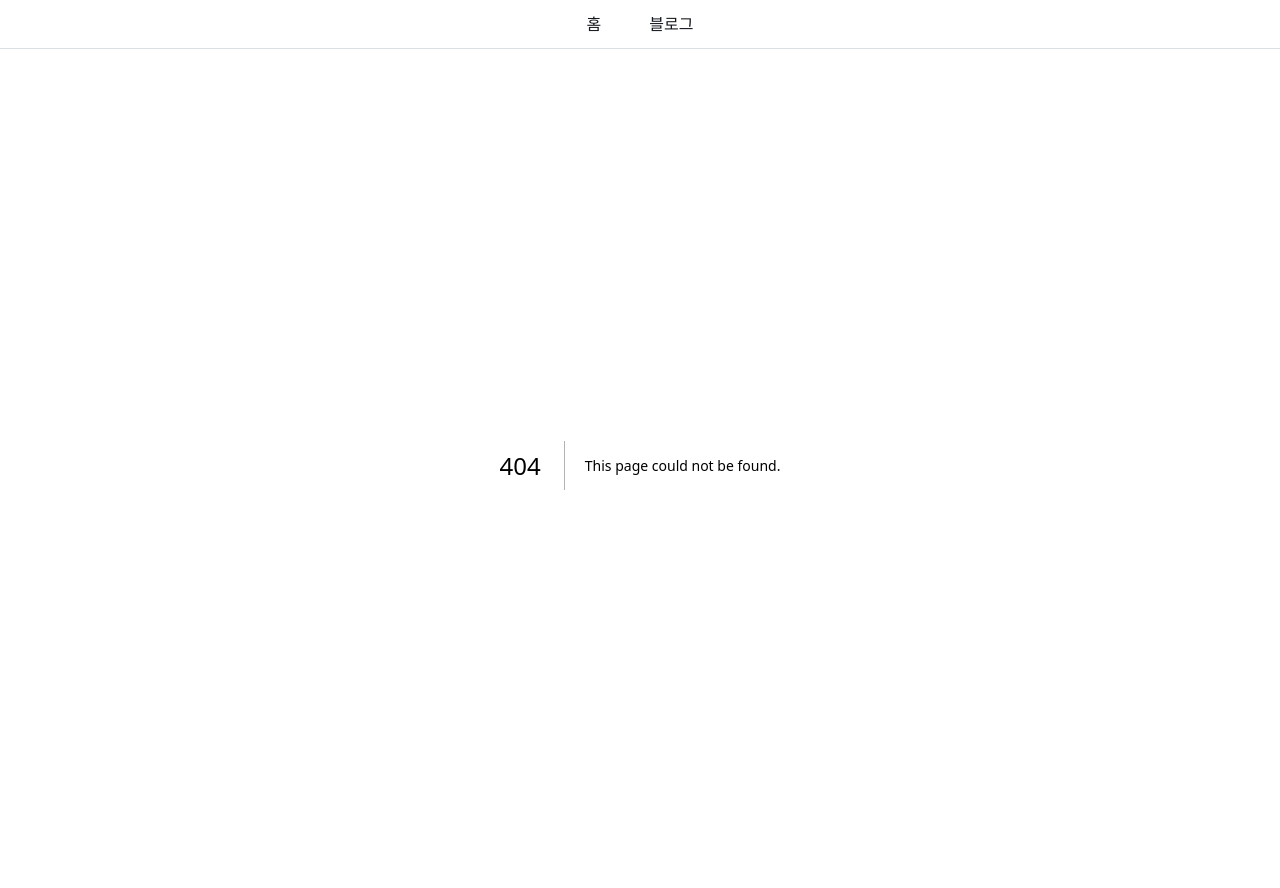
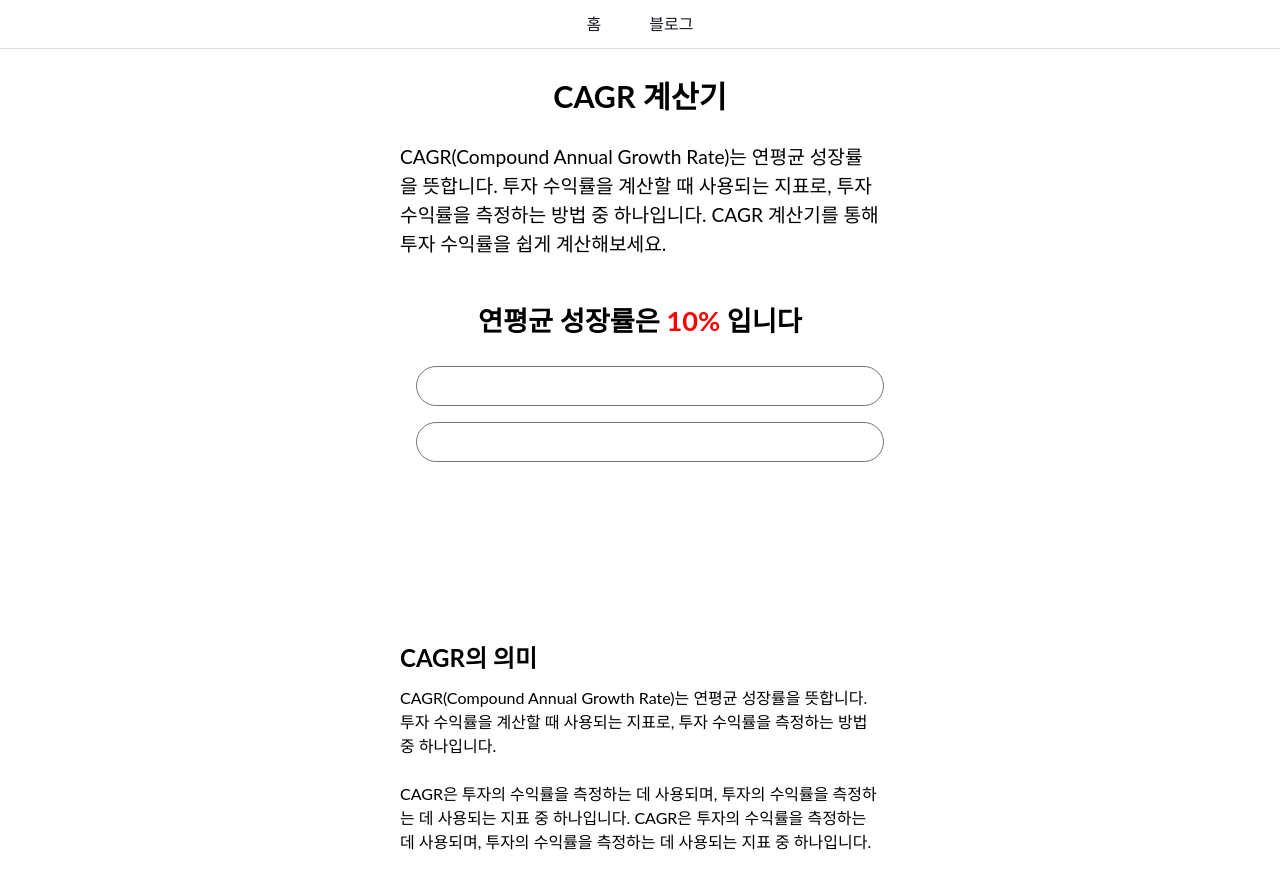
Before and after one commit to zziri/app, a Next.js app: page /calculator/cagr in a window 1280 px wide. Before the commit this address had no page. Shown: the top 888 px of the page. Built offline with nearby package versions, Linux system fonts and the light colour scheme.

Commit message:
[dev/cagr] cagr 페이지 추가

```diff
--- /dev/null
+++ b/src/components/common/Padding.tsx
@@ -0,0 +1,33 @@
+import styled from "styled-components";
+
+interface PaddingProps {
+  left?: string;
+  right?: string;
+  top?: string;
+  bottom?: string;
+  children?: React.ReactNode;
+}
+
+const Container = styled.div<PaddingProps>`
+  padding-left: ${props => props?.left};
+  padding-right: ${props => props?.right};
+  padding-top: ${props => props?.top};
+  padding-bottom: ${props => props?.bottom};
+`;
+
+const Frame = styled.div`
+  width: 100%;
+  /* height: 100%; */
+`;
+
+const Padding = ({ left, right, top, bottom, children }: PaddingProps) => {
+  return (
+    <>
+      <Frame>
+        <Container left={left} right={right} top={top} bottom={bottom}>{children}</Container>
+      </Frame>
+    </>
+  );
+}
+
+export default Padding;
--- /dev/null
+++ b/src/data/cagr/index.tsx
@@ -0,0 +1,20 @@
+import Article from "@/types/Article";
+
+const cagrArticleList: Array<Article> = [
+  {
+    subtitle: 'CAGR의 의미',
+    contents: (
+      <>
+        <article>
+          CAGR(Compound Annual Growth Rate)는 연평균 성장률을 뜻합니다. 투자 수익률을 계산할 때 사용되는 지표로, 투자 수익률을 측정하는 방법 중 하나입니다.
+          <br /><br />
+          CAGR은 투자의 수익률을 측정하는 데 사용되며, 투자의 수익률을 측정하는 데 사용되는 지표 중 하나입니다. CAGR은 투자의 수익률을 측정하는 데 사용되며, 투자의 수익률을 측정하는 데 사용되는 지표 중 하나입니다.
+        </article>
+      </>
+    ),
+    imageSrc: null,
+    imageAlt: null
+  },
+]
+
+export { cagrArticleList };
--- /dev/null
+++ b/src/pages/calculator/cagr/_components/CagrView.tsx
@@ -0,0 +1,46 @@
+import BasicInput from "@/components/common/BasicInput";
+import Padding from "@/components/common/Padding";
+import { styled } from "styled-components";
+
+const Frame = styled.div`
+  display: flex;
+  flex-direction: column;
+  align-items: center;
+  width: 100%;
+  gap: 1rem;
+  padding-top: 2rem;
+`;
+
+const Result = styled.h1`
+  font-size: 1.7rem;
+  font-weight: bold;
+  padding-bottom: 1rem;
+`;
+
+const Input = styled(BasicInput)`
+  width: 100%;
+  text-align: left;
+  padding-left: 1rem;
+`;
+
+const Span = styled.span`
+  color: red;
+`;
+
+const CagrView = () => {
+  return (
+    <>
+      <Frame>
+        <Result>연평균 성장률은 <Span>10%</Span> 입니다</Result>
+        <Padding left="1rem" right="1rem">
+          <Input />
+        </Padding>
+        <Padding left="1rem" right="1rem">
+          <Input />
+        </Padding>
+      </Frame>
+    </>
+  );
+}
+
+export default CagrView;
--- /dev/null
+++ b/src/pages/calculator/cagr/index.tsx
@@ -0,0 +1,30 @@
+import Description from "@/components/common/Description";
+import EmptyDiv from "@/components/common/EmptyDiv";
+import SeoArticle from "@/components/common/SeoArticle";
+import SeoHead from "@/components/common/SeoHead";
+import Title from "@/components/common/Title";
+import CagrView from "./_components/CagrView";
+import { cagrArticleList } from "@/data/cagr";
+
+const title = 'CAGR 계산기';
+const description = `CAGR(Compound Annual Growth Rate)는 연평균 성장률을 뜻합니다.
+투자 수익률을 계산할 때 사용되는 지표로, 투자 수익률을 측정하는 방법 중 하나입니다.
+CAGR 계산기를 통해 투자 수익률을 쉽게 계산해보세요.`;
+
+const CagrPage = () => {
+
+  return (
+    <>
+      <SeoHead
+        title={title}
+        description={description} />
+      <Title title={title} />
+      <Description content={description}/>
+      <CagrView />
+      <EmptyDiv height={'5rem'}/>
+      <SeoArticle list={cagrArticleList}/>
+    </>
+  );
+}
+
+export default CagrPage;
--- a/src/pages/calculator/ovulation/index.tsx
+++ b/src/pages/calculator/ovulation/index.tsx
@@ -12,7 +12,7 @@ const description = `
 적용된 생리 주기는 평균치인 28일입니다.
 `;
 
-const Height = () => {
+const Ovulation = () => {
   return (
     <>
       <SeoHead
@@ -26,4 +26,4 @@ const Height = () => {
   );
 }
 
-export default Height;
+export default Ovulation;
```
Also changed, not shown: 1 other file (tests, documents, lock files or other folders).
